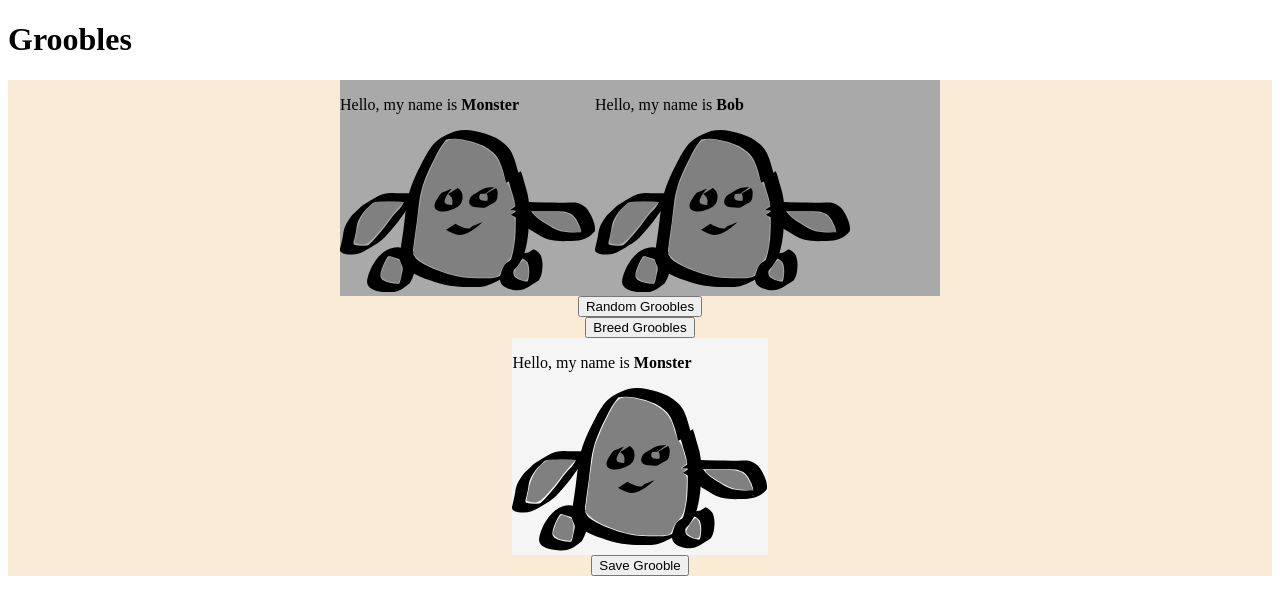
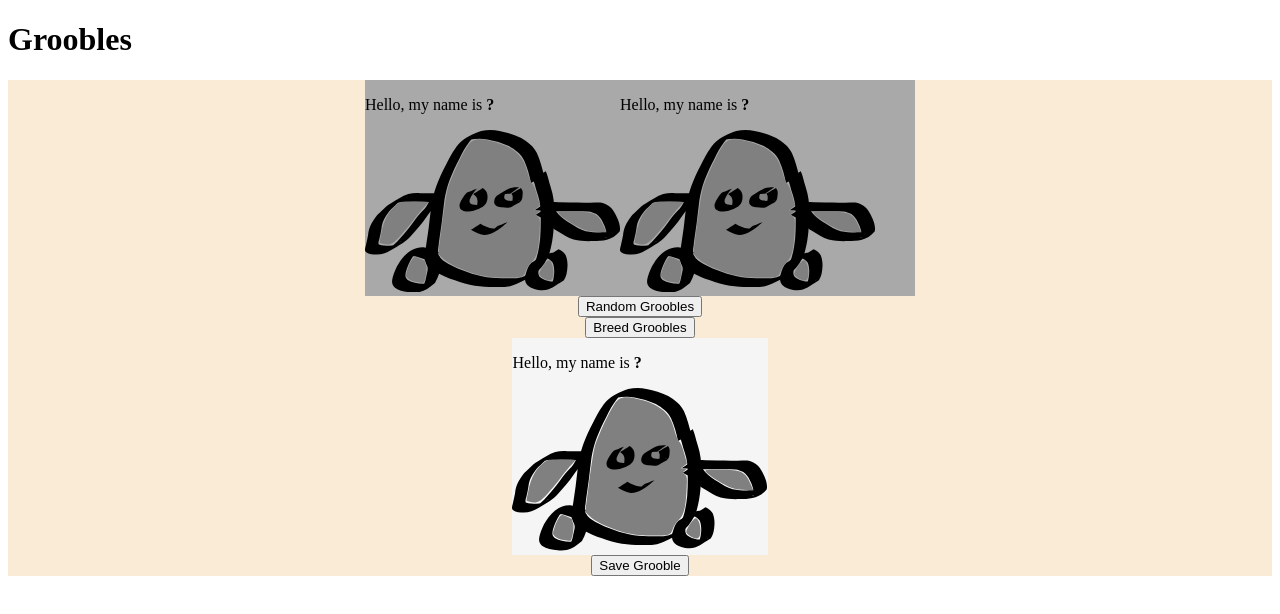
Before and after one commit to MiraRose/Groobles, a React app in the folder groobles/: page / in a window 1280 px wide. Shown: the top 614 px of the page. Built offline with nearby package versions, Linux system fonts and the light colour scheme.

Commit message:
Added random naming

```diff
--- a/groobles/main.css
+++ b/groobles/main.css
@@ -9,7 +9,7 @@
     background-color: darkgray;
     display: flex;
     flex-direction: row;
-    width: 600px;
+    width: 550px;
     align-items: center;
 }
 
--- a/groobles/package.json
+++ b/groobles/package.json
@@ -15,6 +15,7 @@
     "react": "^17.0.2",
     "react-dom": "^17.0.2",
     "ts-loader": "^9.2.6",
+    "unique-names-generator": "^4.6.0",
     "webpack": "^5.68.0",
     "webpack-cli": "^4.9.2"
   }
--- a/groobles/src/Grooble.ts
+++ b/groobles/src/Grooble.ts
@@ -1,5 +1,5 @@
 export default class Grooble{
-    name: string;
+    name: string = "?";
     bodyColor: string = "Grey";
     limbColor: string = "Grey";
   }
--- a/groobles/src/components/main.tsx
+++ b/groobles/src/components/main.tsx
@@ -2,6 +2,8 @@ import * as React from "react";
 import GroobleComponent from "./grooble";
 import { Constants } from "../constants"
 import Grooble from "../Grooble";
+import { uniqueNamesGenerator, Config, adjectives, colors, animals } from 'unique-names-generator';
+
 
 type MainProp = {}
 type MainState = {
@@ -27,12 +29,12 @@ export default class Main extends React.Component<MainProp, MainState> {
         return (
             <div className="adultGroobles">
                 <GroobleComponent
-                    name="Monster"
+                    name={this.state.grooble1.name}
                     bodyColor={this.state.grooble1.bodyColor}
                     limbColor={this.state.grooble1.limbColor}
                 />
                 <GroobleComponent
-                    name="Bob"
+                    name={this.state.grooble2.name}
                     bodyColor={this.state.grooble2.bodyColor}
                     limbColor={this.state.grooble2.limbColor}
                 />
@@ -44,7 +46,7 @@ export default class Main extends React.Component<MainProp, MainState> {
         return (
             <div className="babyGrooble">
                 <GroobleComponent
-                    name="Monster"
+                    name={this.state.babyGrooble.name}
                     bodyColor={this.state.babyGrooble.bodyColor}
                     limbColor={this.state.babyGrooble.limbColor}
                 />
@@ -57,7 +59,7 @@ export default class Main extends React.Component<MainProp, MainState> {
             <div className="savedGrooblesBox">
                 {this.state.savedGroobles.map(grooble => <div key={grooble.name}>
                     <GroobleComponent
-                        name="Monster"
+                        name={grooble.name}
                         bodyColor={grooble.bodyColor}
                         limbColor={grooble.limbColor}
                     />
@@ -70,8 +72,16 @@ export default class Main extends React.Component<MainProp, MainState> {
         return Constants.CSS_COLORS[Math.floor(Math.random() * Constants.CSS_COLORS.length)];
     }
 
+    customConfig: Config = {
+        dictionaries: [adjectives, colors, animals],
+        separator: ' ',
+        length: 2,
+        style: 'capital',
+      };
+
     randomGrooble(): Grooble {
         let grooble = new Grooble()
+        grooble.name = uniqueNamesGenerator(this.customConfig);
         grooble.bodyColor = this.randomColor()
         grooble.limbColor = this.randomColor()
         return grooble
@@ -81,6 +91,7 @@ export default class Main extends React.Component<MainProp, MainState> {
         let babyGrooble = new Grooble()
         let groobles = [this.state.grooble1, this.state.grooble2]
 
+        babyGrooble.name = uniqueNamesGenerator(this.customConfig);
         babyGrooble.bodyColor = groobles[Math.floor(Math.random() * 2)].bodyColor
         babyGrooble.limbColor = groobles[Math.floor(Math.random() * 2)].limbColor
 
```
Also changed, not shown: 2 other files (tests, documents, lock files or other folders).
